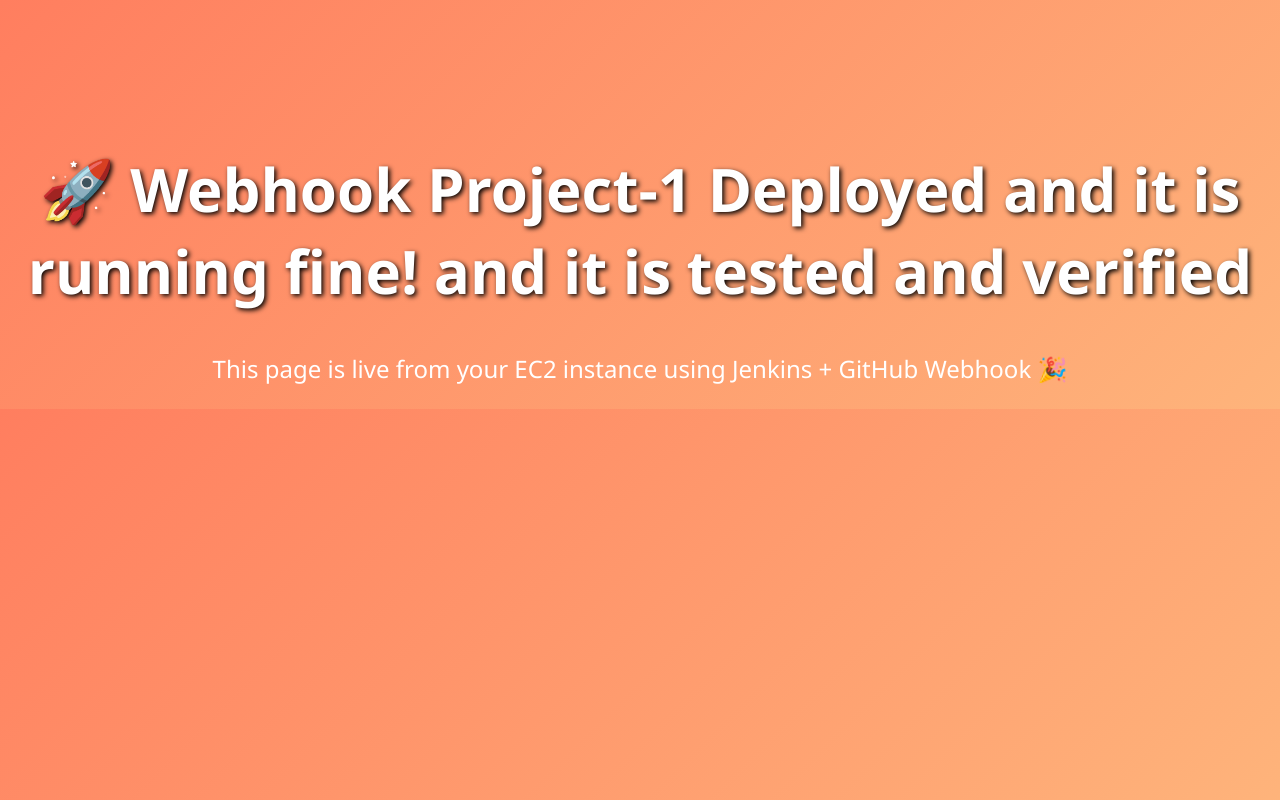
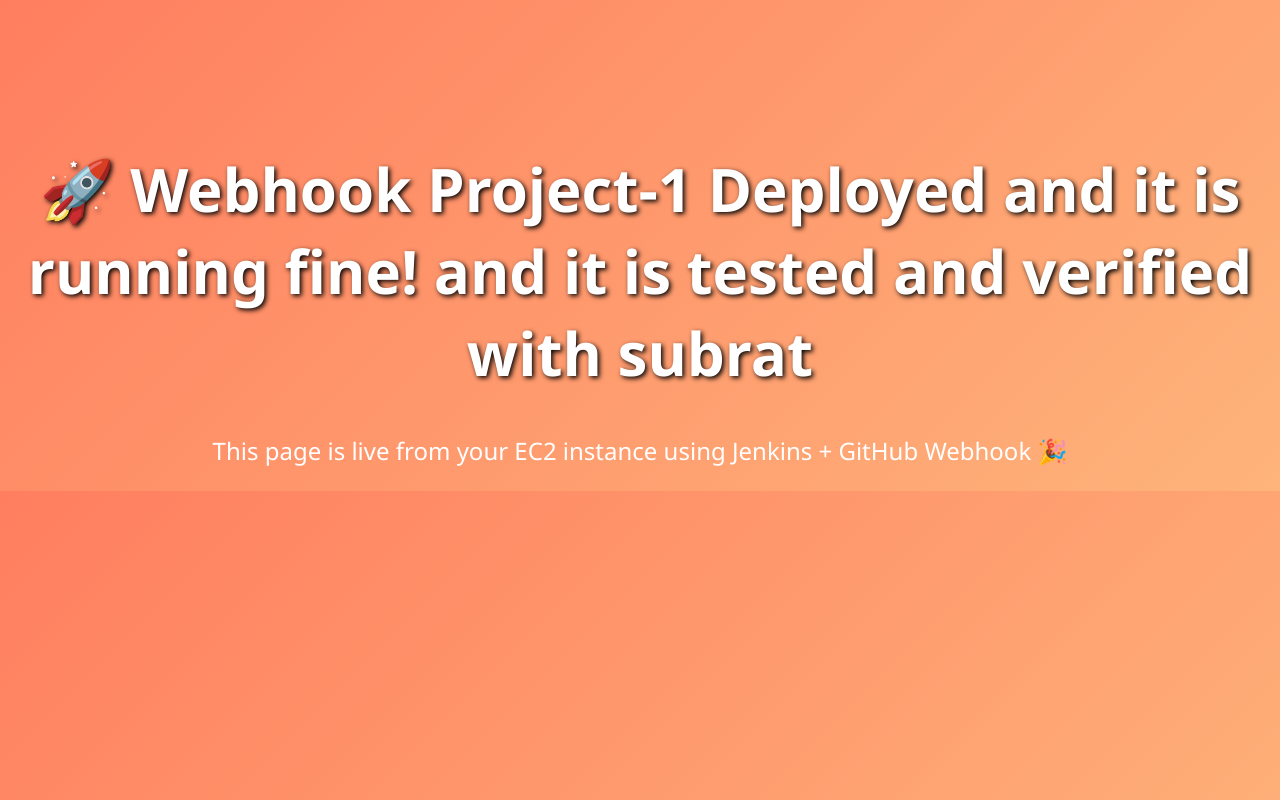
Before and after one commit to subratgithub/ecommapp, a plain HTML site: page index.html in a window 1280 px wide. Drawn offline with Linux system fonts and the light colour scheme.

Commit message:
updated index.html

```diff
--- a/index.html
+++ b/index.html
@@ -20,7 +20,7 @@
     </style>
 </head>
 <body>
-    <h1>🚀 Webhook Project-1 Deployed and it is running fine! and it is tested and verified</h1>
+    <h1>🚀 Webhook Project-1 Deployed and it is running fine! and it is tested and verified with subrat</h1>
     <p>This page is live from your EC2 instance using Jenkins + GitHub Webhook 🎉</p>
 </body>
 </html>
```
